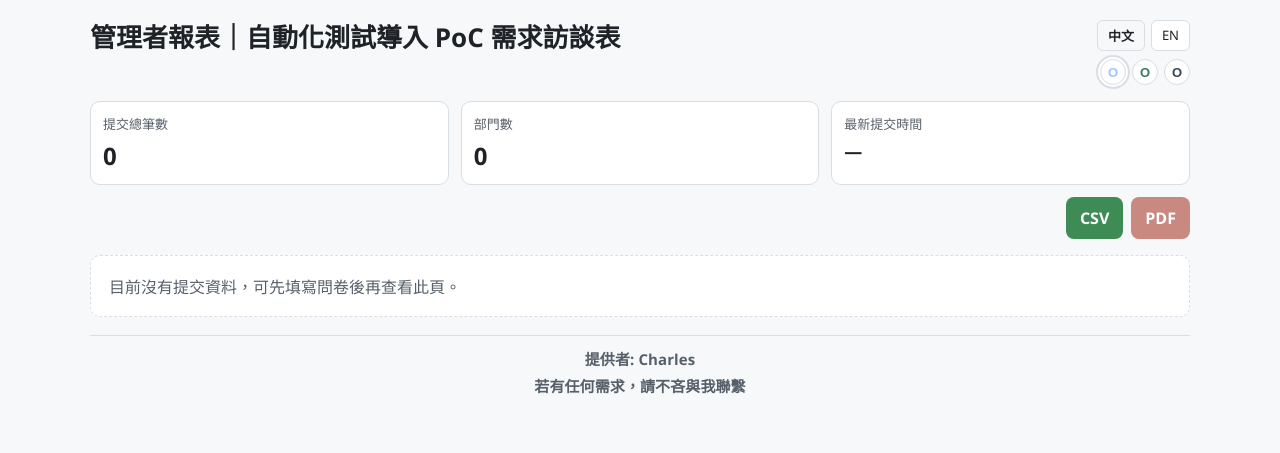
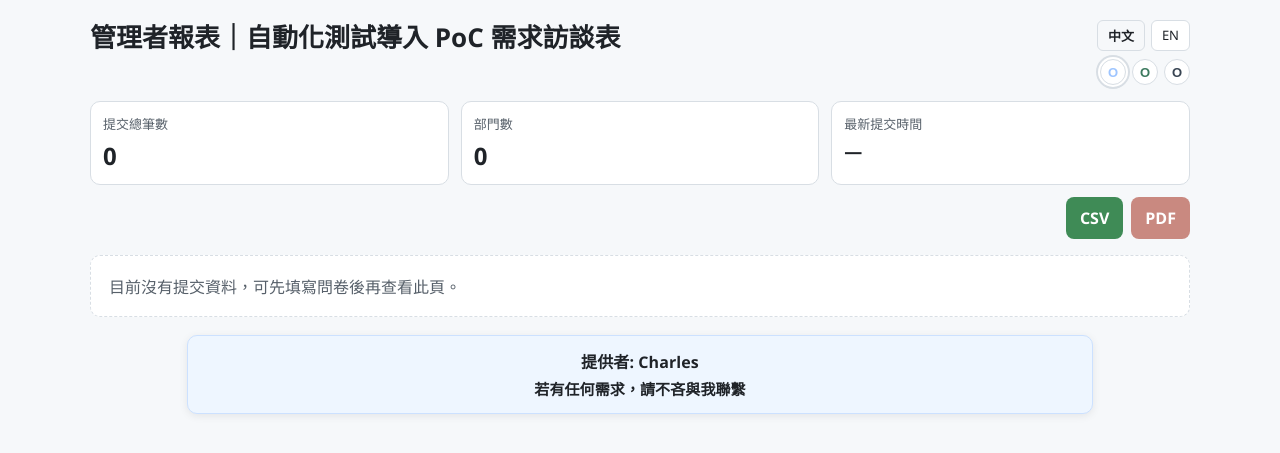
Before and after one commit to CharlesWhiteSun/Online-questionnaire-survey, a Flask app: page /admin/report in a window 1280 px wide. Shown: the top 453 px of the page. Run offline with Flask 3, Linux system fonts and the light colour scheme; data that the repository does not hold is empty.

Commit message:
更新頁腳樣式，新增頁腳卡片以改善顯示效果，並更新測試以驗證樣式變更

```diff
--- a/templates/admin_report.html
+++ b/templates/admin_report.html
@@ -10,8 +10,11 @@
       --text-main: #1f2328;
       --text-subtle: #57606a;
       --bg-surface: #ffffff;
+      --shadow-soft: 0 2px 8px rgba(0,0,0,0.08);
       --border-soft: #d8dee4;
       --bg-subtle: #f6f8fa;
+      --bg-meta: #eef6ff;
+      --border-meta: #cce1ff;
       --bg-tag: #eef6ff;
       --border-tag: #cce1ff;
       --theme-light: #9ec5ff;
@@ -23,8 +26,11 @@
       --text-main: #17241f;
       --text-subtle: #355246;
       --bg-surface: #f7fbf8;
+      --shadow-soft: 0 2px 10px rgba(23,36,31,0.10);
       --border-soft: #b9cec2;
       --bg-subtle: #edf5ef;
+      --bg-meta: #e6f2eb;
+      --border-meta: #bad5c6;
       --bg-tag: #e6f2eb;
       --border-tag: #bad5c6;
       --theme-light: #9ec5ff;
@@ -36,8 +42,11 @@
       --text-main: #e6edf3;
       --text-subtle: #a8b3bf;
       --bg-surface: #1a2129;
+      --shadow-soft: 0 2px 12px rgba(0,0,0,0.45);
       --border-soft: #34404d;
       --bg-subtle: #1f2a35;
+      --bg-meta: #253545;
+      --border-meta: #4a6680;
       --bg-tag: #253545;
       --border-tag: #3f5870;
       --theme-light: #a2c5ff;
@@ -263,10 +272,17 @@
     }
     .page-footer {
       margin-top: 18px;
-      padding-top: 12px;
-      border-top: 1px solid var(--border-soft);
+    }
+    .page-footer-card {
+      background: var(--bg-meta);
+      border: 1px solid var(--border-meta);
+      border-radius: 10px;
+      box-shadow: var(--shadow-soft);
+      padding: 14px 12px 12px;
+      max-width: 880px;
+      margin: 0 auto;
       text-align: center;
-      color: var(--text-subtle);
+      color: var(--text-main);
       display: grid;
       gap: 4px;
       line-height: 1.5;
@@ -275,6 +291,10 @@
       font-size: 15px;
       font-weight: 600;
       letter-spacing: 0.1px;
+    }
+    .page-footer-line:first-child {
+      font-size: 16px;
+      font-weight: 700;
     }
 
     @media (max-width: 900px) {
@@ -380,8 +400,10 @@
     {% endif %}
 
     <div class="page-footer" aria-label="page footer">
-      <div class="page-footer-line">{{ admin_ui.footer_provider }}</div>
-      <div class="page-footer-line">{{ admin_ui.footer_contact }}</div>
+      <div class="page-footer-card">
+        <div class="page-footer-line">{{ admin_ui.footer_provider }}</div>
+        <div class="page-footer-line">{{ admin_ui.footer_contact }}</div>
+      </div>
     </div>
   </div>
 
```
Also changed, not shown: templates/form.html (+16 -5 lines), tests/test_app.py (+8 -0 lines).
